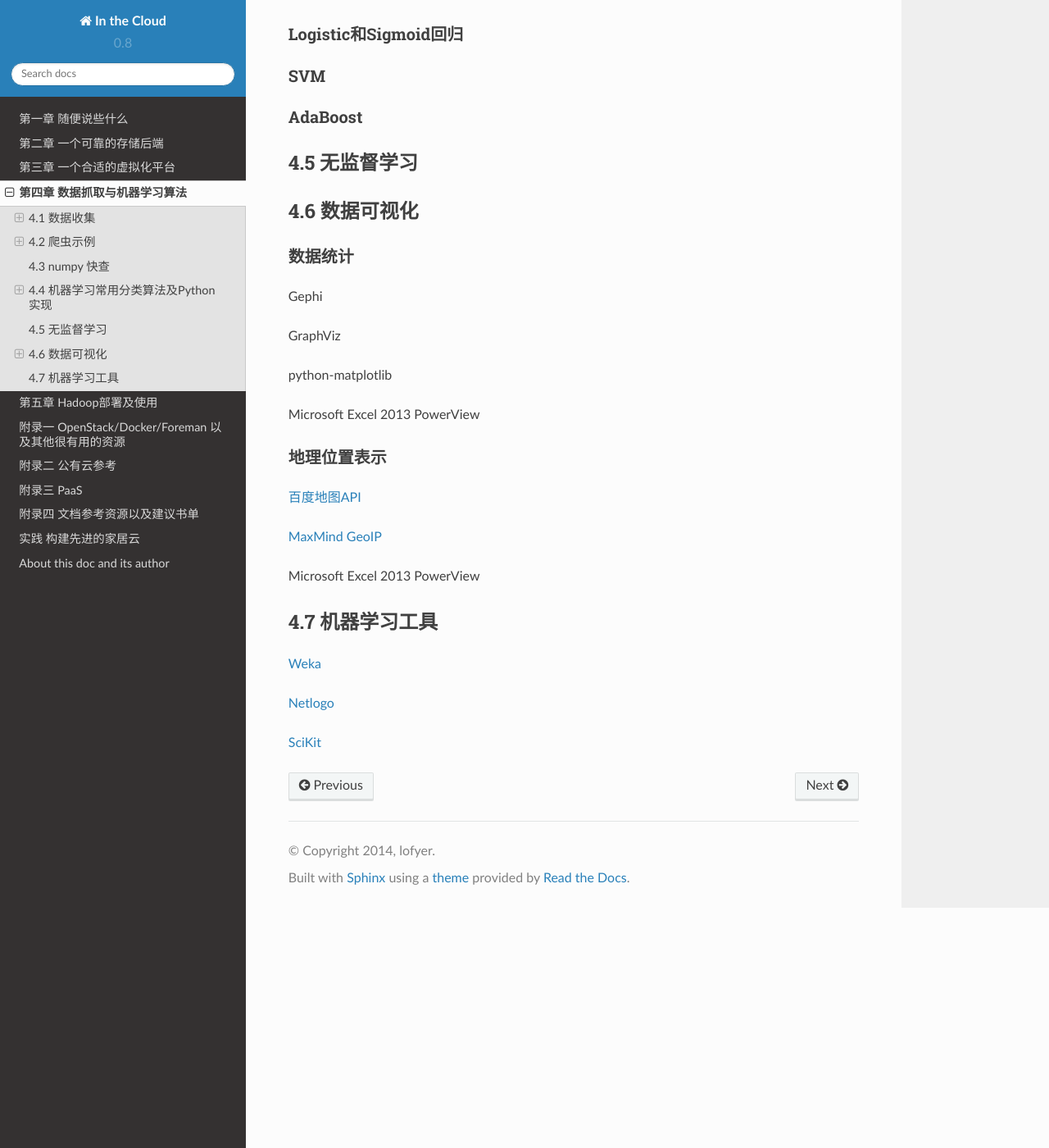
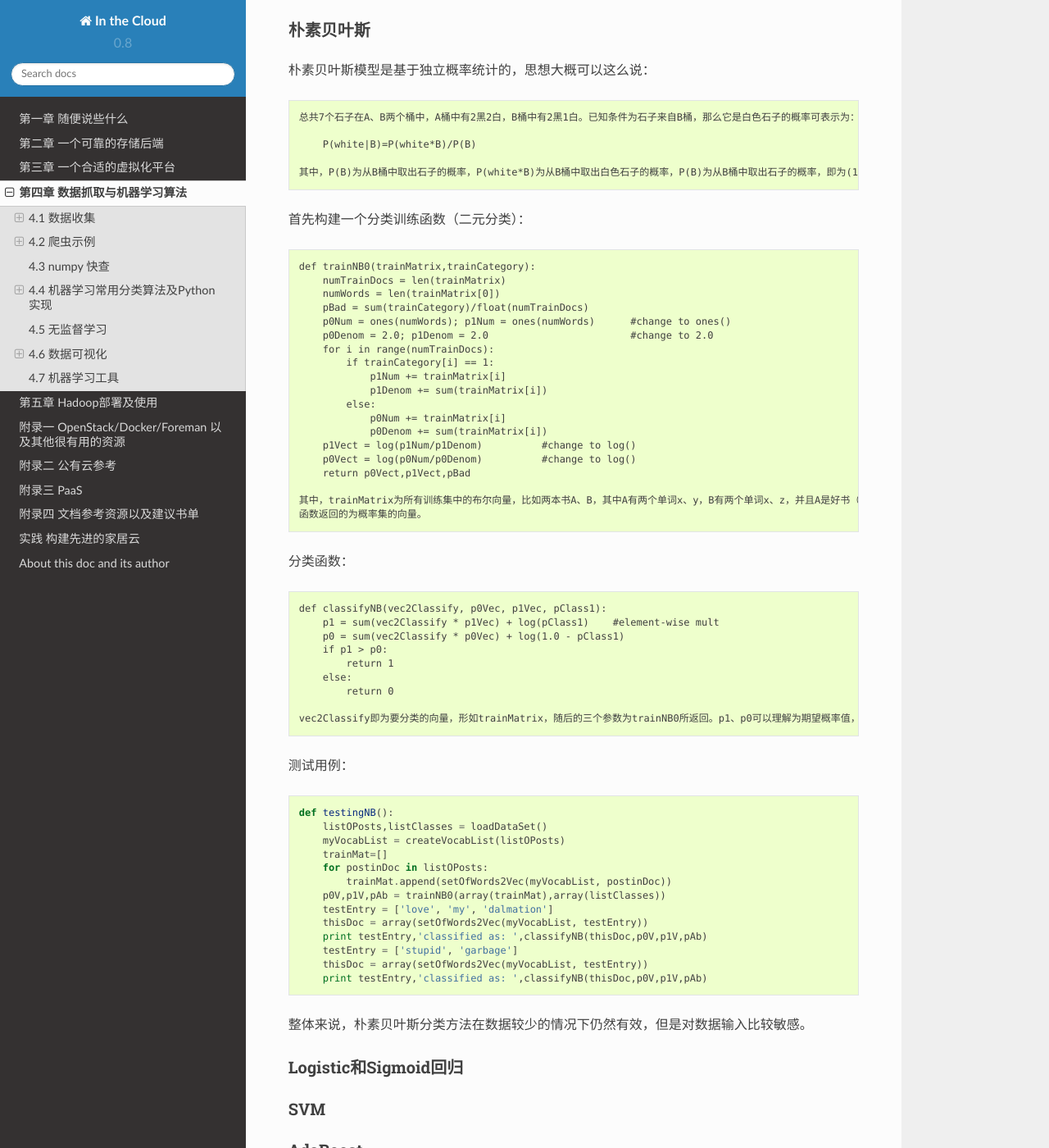
Before and after one commit to lofyer/InTheCloud, a Sphinx documentation site: the page built from source/posts/ch04.rst, in a window 1280 px wide and 1400 px high, scrolled down 5642 px. Shown: the whole window at 82% size. Built offline with Sphinx 7.4.7 and the Read the Docs theme 2.0.0, drawn with Linux system fonts in a browser that asks for light colours; formulas are drawn with MathJax 3; some of the changed text lies outside the part shown.

Commit message:
更新贝叶斯

```diff
--- a/source/posts/ch03.rst
+++ b/source/posts/ch03.rst
@@ -1075,6 +1075,10 @@ UI 插件
 
        由于3.3到3.4之后链接的变化，shellinabox.json中的 **/webadmin/webadmin/plugin/ShellBoxPlugin/start.html** 需要替换为 **plugin/ShellBoxPlugin/start.html** 。
 
+    .. note:: shellinabox的root登陆问题
+
+       echo -e "pts0\npts1\npts2" >> /etc/securetty
+
 使用SysPrep/Cloud-Init重置虚拟机信息
 ~~~~~~~~~~~~~~~~~~~~~~~~~~~~~~~~~~~~~
 
--- a/source/posts/ch04.rst
+++ b/source/posts/ch04.rst
@@ -273,7 +273,7 @@ kNN的算法模型如下：
 
     其中，featLabels为测试的判断节点，即特征，testVec为其值，比如classify[myTree,"['no-surfacing','flippers']",:[1,1]"]，如此结果便为'no'。
 
-使用pickle对决策树进行序列化存储
+使用pickle对决策树进行序列化存储：
 
 .. code::
 
@@ -285,9 +285,79 @@ kNN的算法模型如下：
 
    其中，dump可选协议为0（ASCII），1（BINARY），默认为0；读取时使用pickle.load；同样可使用dumps，loads直接对字符变量进行操作。
 
+此种算法计算复杂度不高，对中间值缺失不敏感，但可能会产生over-fitting的问题？
+
 
 朴素贝叶斯
 ~~~~~~~~~~
+
+朴素贝叶斯模型是基于独立概率统计的，思想大概可以这么说：
+
+.. code::
+
+    总共7个石子在A、B两个桶中，A桶中有2黑2白，B桶中有2黑1白。已知条件为石子来自B桶，那么它是白色石子的概率可表示为：
+
+        P(white|B)=P(white*B)/P(B)
+
+    其中，P(B)为从B桶中取出石子的概率，P(white*B)为从B桶中取出白色石子的概率，P(B)为从B桶中取出石子的概率，即为(1/7)/(3/7)=1/3。
+
+首先构建一个分类训练函数（二元分类）：
+
+.. code::
+
+    def trainNB0(trainMatrix,trainCategory):
+        numTrainDocs = len(trainMatrix)
+        numWords = len(trainMatrix[0])
+        pBad = sum(trainCategory)/float(numTrainDocs)
+        p0Num = ones(numWords); p1Num = ones(numWords)      #change to ones()
+        p0Denom = 2.0; p1Denom = 2.0                        #change to 2.0
+        for i in range(numTrainDocs):
+            if trainCategory[i] == 1:
+                p1Num += trainMatrix[i]
+                p1Denom += sum(trainMatrix[i])
+            else:
+                p0Num += trainMatrix[i]
+                p0Denom += sum(trainMatrix[i])
+        p1Vect = log(p1Num/p1Denom)          #change to log()
+        p0Vect = log(p0Num/p0Denom)          #change to log()
+        return p0Vect,p1Vect,pBad
+
+    其中，trainMatrix为所有训练集中的布尔向量，比如两本书A、B，其中A有两个单词x、y，B有两个单词x、z，并且A是好书（值计为0），B是烂书（值计为0），把所有单词进行排序后得向量['x','y','z']，则A的Matrix可表示为[1,1,0]，B的为[1,0,1]，所以此函数中的trainMatrix即[[1,1,0],[1,0,1]]，trainCategory为[0,1]。
+    函数返回的为概率集的向量。
+
+分类函数：
+
+.. code::
+
+    def classifyNB(vec2Classify, p0Vec, p1Vec, pClass1):
+        p1 = sum(vec2Classify * p1Vec) + log(pClass1)    #element-wise mult
+        p0 = sum(vec2Classify * p0Vec) + log(1.0 - pClass1)
+        if p1 > p0:
+            return 1
+        else:
+            return 0
+
+    vec2Classify即为要分类的向量，形如trainMatrix，随后的三个参数为trainNB0所返回。p1、p0可以理解为期望概率值，比较两者大小即可划分。
+
+测试用例：
+
+.. code::
+
+    def testingNB():
+        listOPosts,listClasses = loadDataSet()
+        myVocabList = createVocabList(listOPosts)
+        trainMat=[]
+        for postinDoc in listOPosts:
+            trainMat.append(setOfWords2Vec(myVocabList, postinDoc))
+        p0V,p1V,pAb = trainNB0(array(trainMat),array(listClasses))
+        testEntry = ['love', 'my', 'dalmation']
+        thisDoc = array(setOfWords2Vec(myVocabList, testEntry))
+        print testEntry,'classified as: ',classifyNB(thisDoc,p0V,p1V,pAb)
+        testEntry = ['stupid', 'garbage']
+        thisDoc = array(setOfWords2Vec(myVocabList, testEntry))
+        print testEntry,'classified as: ',classifyNB(thisDoc,p0V,p1V,pAb)
+
+整体来说，朴素贝叶斯分类方法在数据较少的情况下仍然有效，但是对数据输入比较敏感。
 
 Logistic和Sigmoid回归
 ~~~~~~~~~~~~~~~~~~~~~
```
